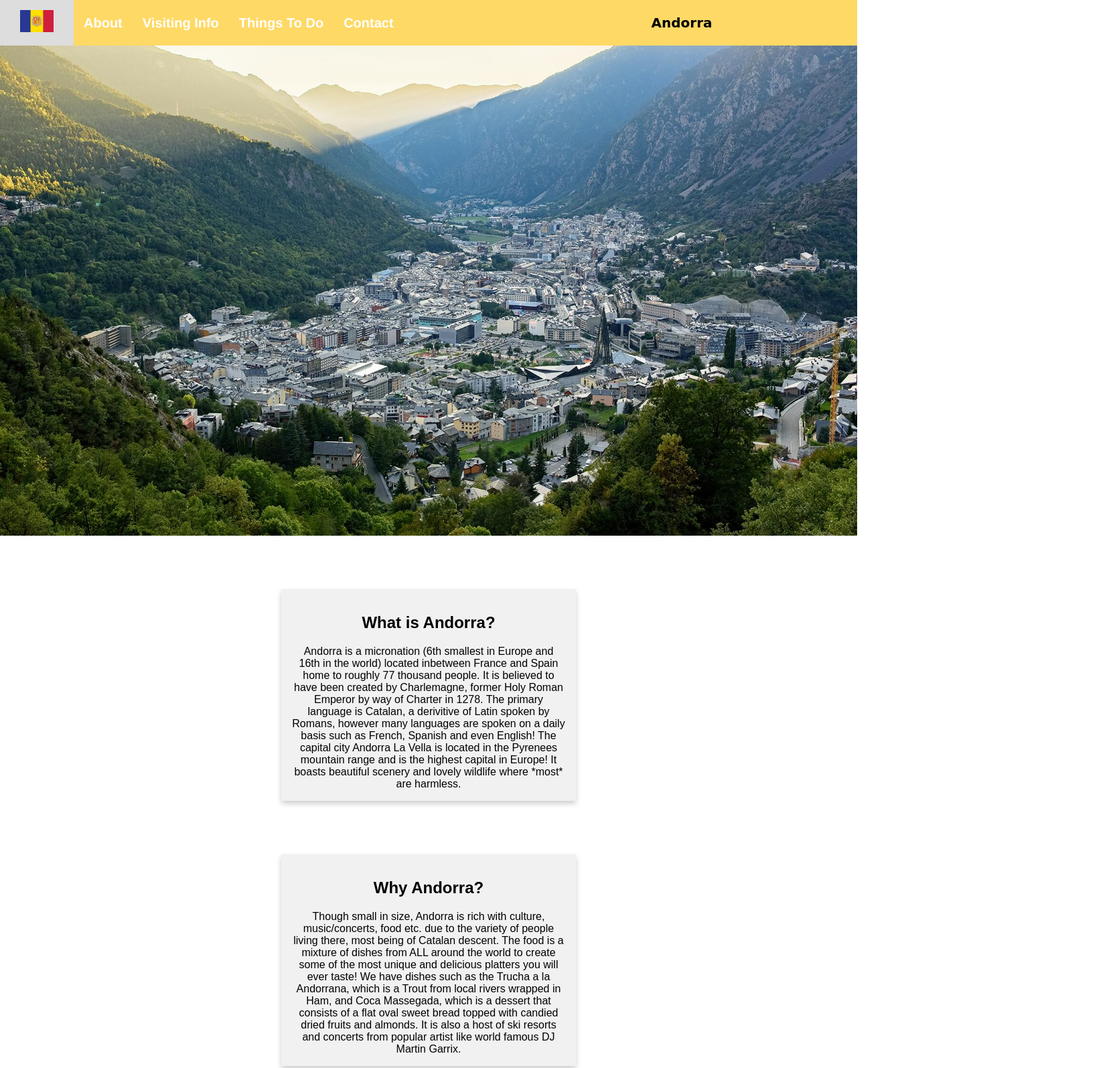
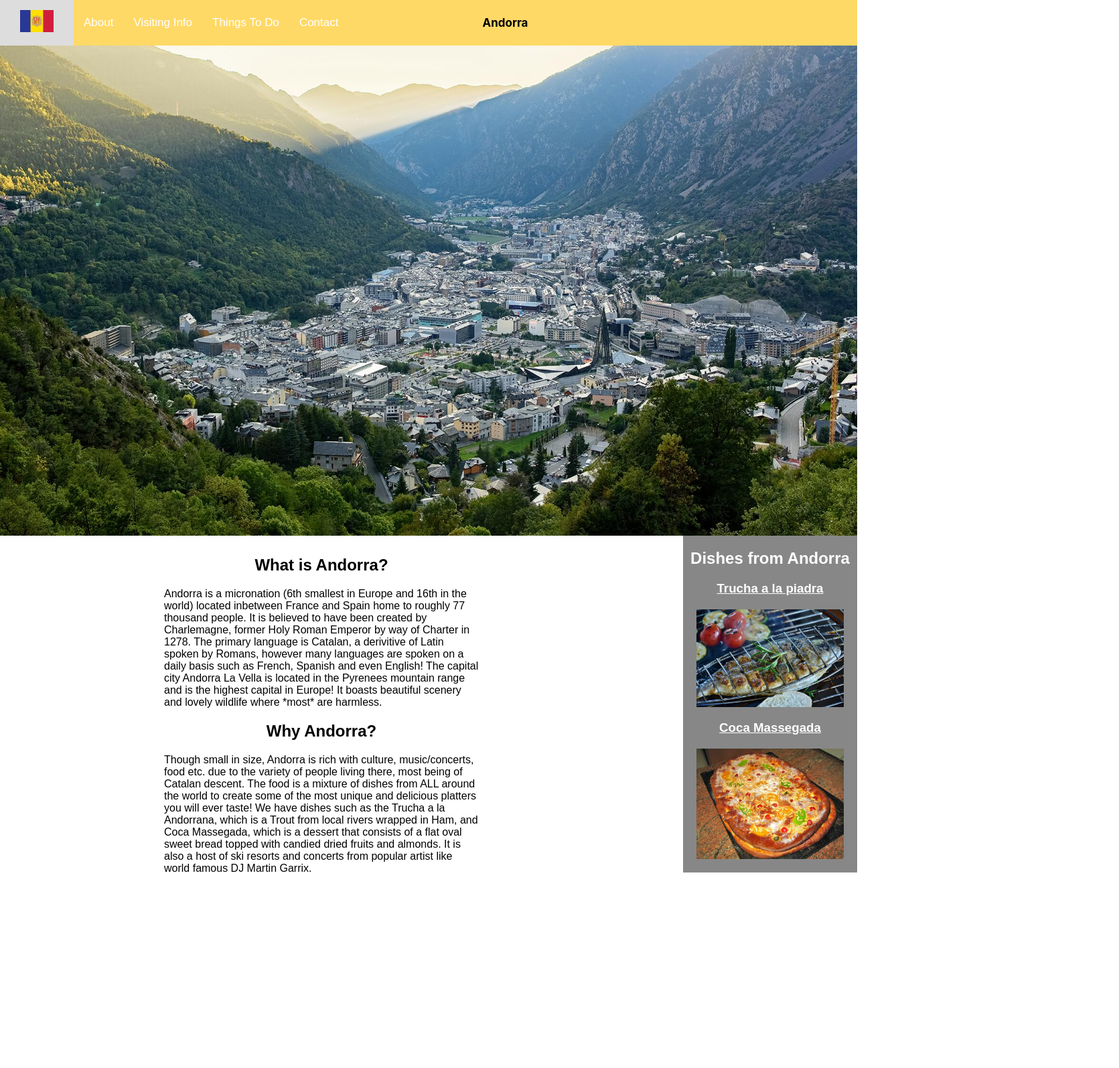
Before and after one commit to Brandnn07/Gateway-Revision, a plain HTML site: page index.html in a window 1280 px wide. Shown: the top 1595 px of the page at 67% size, 1671 px wide, since content can reach past the window. After the commit the page ends 1316 px from the top, so only its background shows below. Drawn offline with Linux system fonts and the light colour scheme.

Commit message:
tidied up tags

```diff
--- a/index.html
+++ b/index.html
@@ -1,28 +1,105 @@
 <!DOCTYPE html>
 <html>
   <head>
-    <meta charset="utf-8">
-    <meta name="viewport" content="width=device-width">
+    <meta charset="utf-8" />
+    <meta name="viewport" content="width=device-width" />
     <title>Visiting Andorra</title>
     <link href="style.css" rel="stylesheet" type="text/css" />
-    <link rel="stylesheet" href="https://cdnjs.cloudflare.com/ajax/libs/font-awesome/4.7.0/css/font-awesome.min.css">
+    <link
+      rel="stylesheet"
+      href="https://cdnjs.cloudflare.com/ajax/libs/font-awesome/4.7.0/css/font-awesome.min.css"
+    />
   </head>
   <body>
-    <div class="hero">
-    <h1 id="navbar1">
+    <header class="hero">
+      <nav id="navbar1">
         <a target="_blank" href="https://visitandorra.com/en/">
-    <img class="crest" src="images/Flag-Andorra.jpg" alt="Andorra Flag">
+          <img class="crest" src="images/Flag-Andorra.jpg" alt="Andorra Flag" />
         </a>
         <a href="index.html">About</a>
         <a href="visit.html">Visiting Info</a>
         <a href="todo.html">Things To Do</a>
         <a href="contact.html">Contact</a>
         <div class="country-name">
-          Andorra
+          <b> Andorra </b>
         </div>
-    </h1>
+      </nav>
+    </header>
+    <section>
+      <main>
+        <article class="about-content">
+          <h2>What is Andorra?</h2>
+          <p>
+            Andorra is a micronation (6th smallest in Europe and 16th in the
+            world) located inbetween France and Spain home to roughly 77
+            thousand people. It is believed to have been created by Charlemagne,
+            former Holy Roman Emperor by way of Charter in 1278. The primary
+            language is Catalan, a derivitive of Latin spoken by Romans, however
+            many languages are spoken on a daily basis such as French, Spanish
+            and even English! The capital city Andorra La Vella is located in
+            the Pyrenees mountain range and is the highest capital in Europe! It
+            boasts beautiful scenery and lovely wildlife where *most* are
+            harmless.
+          </p>
+          <h2>Why Andorra?</h2>
+          Though small in size, Andorra is rich with culture, music/concerts,
+          food etc. due to the variety of people living there, most being of
+          Catalan descent. The food is a mixture of dishes from ALL around the
+          world to create some of the most unique and delicious platters you
+          will ever taste! We have dishes such as the Trucha a la Andorrana,
+          which is a Trout from local rivers wrapped in Ham, and Coca Massegada,
+          which is a dessert that consists of a flat oval sweet bread topped
+          with candied dried fruits and almonds. It is also a host of ski
+          resorts and concerts from popular artist like world famous DJ Martin
+          Garrix.
+        </article>
+      </main>
+      <aside>
+        <h2>Dishes from Andorra</h2>
+        <div>
+          <h3>Trucha a la piadra</h3>
+          <a
+            target="_blank"
+            href="https://www.internationalcuisine.com/trucha-a-la-piedra/"
+          >
+            <img
+              class="FoodPics"
+              src="images/grilled-trout-is-a-typical-dish-from-andorra.jpg"
+              alt="picture of trout"
+          /></a>
+          <h3>Coca Massegada</h3>
+          <a
+            target="_blank"
+            href="https://visitandorra.com/en/indigenous-products/andorran-recipes/coca-masegada/"
+          >
+            <img
+              class="FoodPics"
+              src="images/coca-de-sant-joan.jpg"
+              alt="picture of dessert"
+            />
+          </a>
         </div>
-    <div class="about-content">
+      </aside>
+    </section>
+    <!-- <footer>
+        &copy; 2022 Brandon
+  Enterprise______________________________________________________________________________________________________________________________________________
+  <a target="_blank" href="https://twitter.com/">
+    <i class="fa fa-twitter" style="font-size: 24px"></i>
+  </a>
+  <a target="_blank" href="https://github.com/">
+    <i class="fa fa-github" style="font-size: 24px"></i>
+  </a>
+  <a target="_blank" href="https://www.facebook.com/">
+    <i class="fa fa-facebook" style="font-size: 24px"></i>
+  </a>
+</footer> -->
+  </body>
+
+  <script src="script.js"></script>
+</html>
+
+<!-- <div class="about-content">
       <div class="row">
     <div class="column">
       <div class="card">
@@ -48,20 +125,4 @@
       </div>
     </div>
   </div>
-</div>
-
-    <script src="script.js"></script>
-  </body>
-
-  <footer> &copy; 2022 Brandon Enterprise______________________________________________________________________________________________________________________________________________
-    <a target="_blank" href="https://twitter.com/">
-    <i class="fa fa-twitter" style="font-size:24px"></i>
-    </a>
-    <a target="_blank" href="https://github.com/">
-    <i class="fa fa-github" style="font-size:24px"></i>
-    </a>
-    <a target="_blank" href="https://www.facebook.com/">
-    <i class="fa fa-facebook" style="font-size:24px"></i>
-    </a>
-  </footer>
-</html>
+  </div> -->
--- a/script.js
+++ b/script.js
@@ -10,7 +10,7 @@ function saveInfo() {
     array.unshift(firstN.value, lastN.value, email.value, password.value, comments.value);
     console.log(array);
     localStorage.setItem('Sign up info', JSON.stringify(array));
-}
+};
 
 signupBtn.addEventListener('click', function() {
     saveInfo();
@@ -29,6 +29,6 @@ function renderInfo() {
         comments.value = prevInfo[4];
         alert("We've loaded your previous login info!");
     }
-}
+};
 
 renderInfo();
--- a/style.css
+++ b/style.css
@@ -26,6 +26,14 @@ body, html {
     font-size: 120px;
   }
 
+  .country-name {
+    font-family: Marker -apple-system, BlinkMacSystemFont, 'Segoe UI', Roboto, Oxygen, Ubuntu, Cantarell, 'Open Sans', 'Helvetica Neue', sans-serif;
+    color: black;
+    padding: 15px;
+    padding-left: 200px;
+    text-decoration: none;
+  }
+
   .crest {
     width: 80px;
     height: auto;
@@ -48,13 +56,18 @@ body, html {
   h2 {
     text-align: center;
   }
+
+  h3 {
+      text-align: center;
+      text-decoration: underline;
+  }
   #navbar1 {
     margin: 0;
     display: flex;
     flex-wrap: wrap;
     align-items: center;
     box-sizing: border-box;
-    font-size: 20px;
+    font-size: 17px;
     background-color: #ffd966;
     position: fixed;
     top: 0;
@@ -76,14 +89,21 @@ body, html {
     color: black;
   }
 
-  .foodContainer {
+  main {
+    width: 75%;
+    padding: 10px;
     float: left;
-    display: table;
-  /*   padding: 50px; */
+  }
+
+  aside {
+    float: right;
+    background-color: #878787;
+    color: white;
   }
 
   .FoodPics {
-    width: 350px;
+    display: block;
+    width: 220px;
     margin: 20px;
   }
 
@@ -91,7 +111,7 @@ body, html {
     background-color: #ddd;
   }
 
-  spaContainer{
+  .spaContainer{
     float: left;
     display: table;
     padding: 50px;
@@ -100,14 +120,6 @@ body, html {
   .spaPics {
     width: 500px;
     margin: 10px;
-  }
-
-  .country-name {
-    font-family: cursive;
-    color: black;
-    padding: 15px;
-    padding-left: 370px;
-    text-decoration: none;
   }
 
   .about-content {
```
Lines whose indentation alone changed are shown as unchanged.
